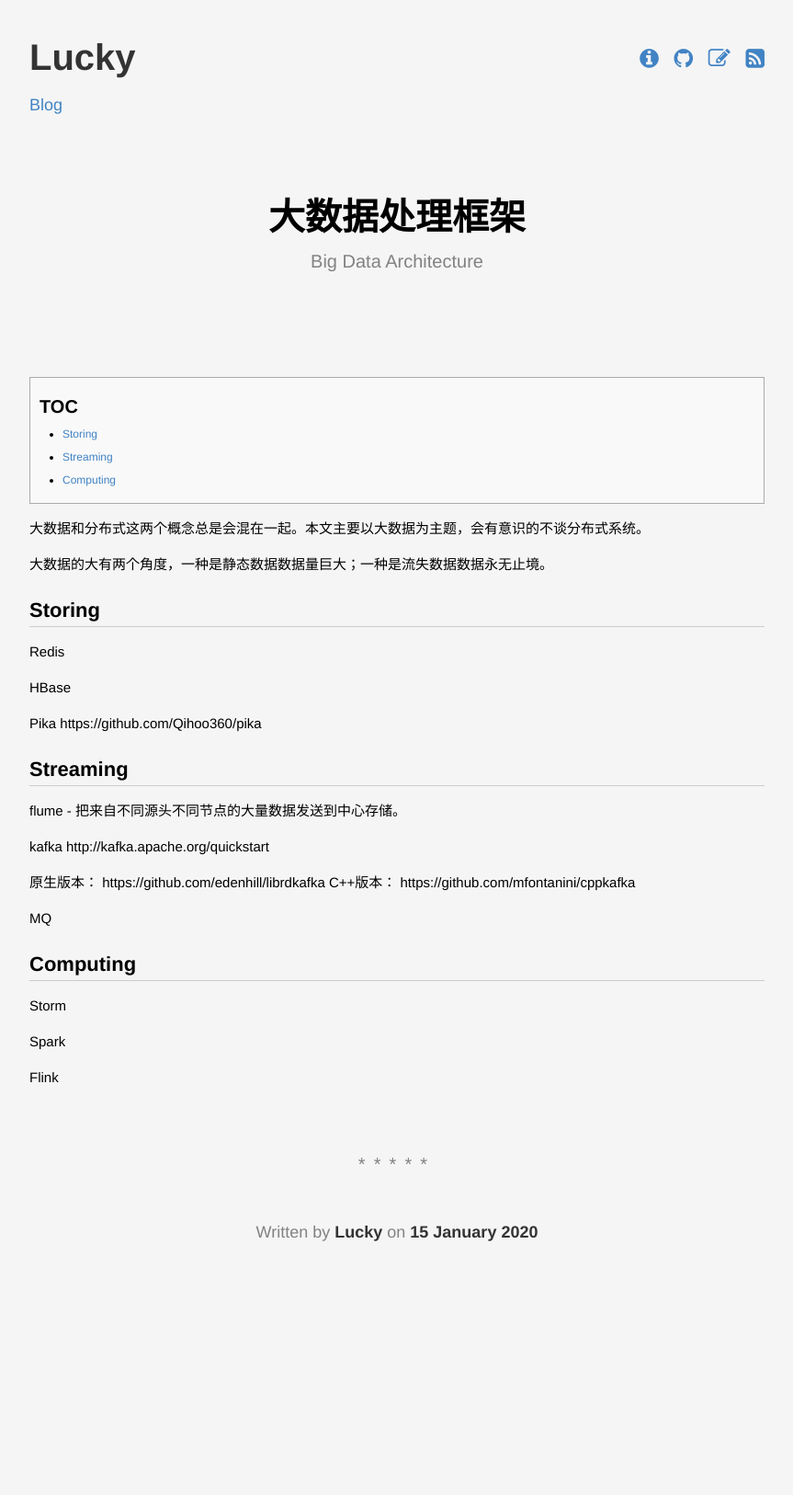
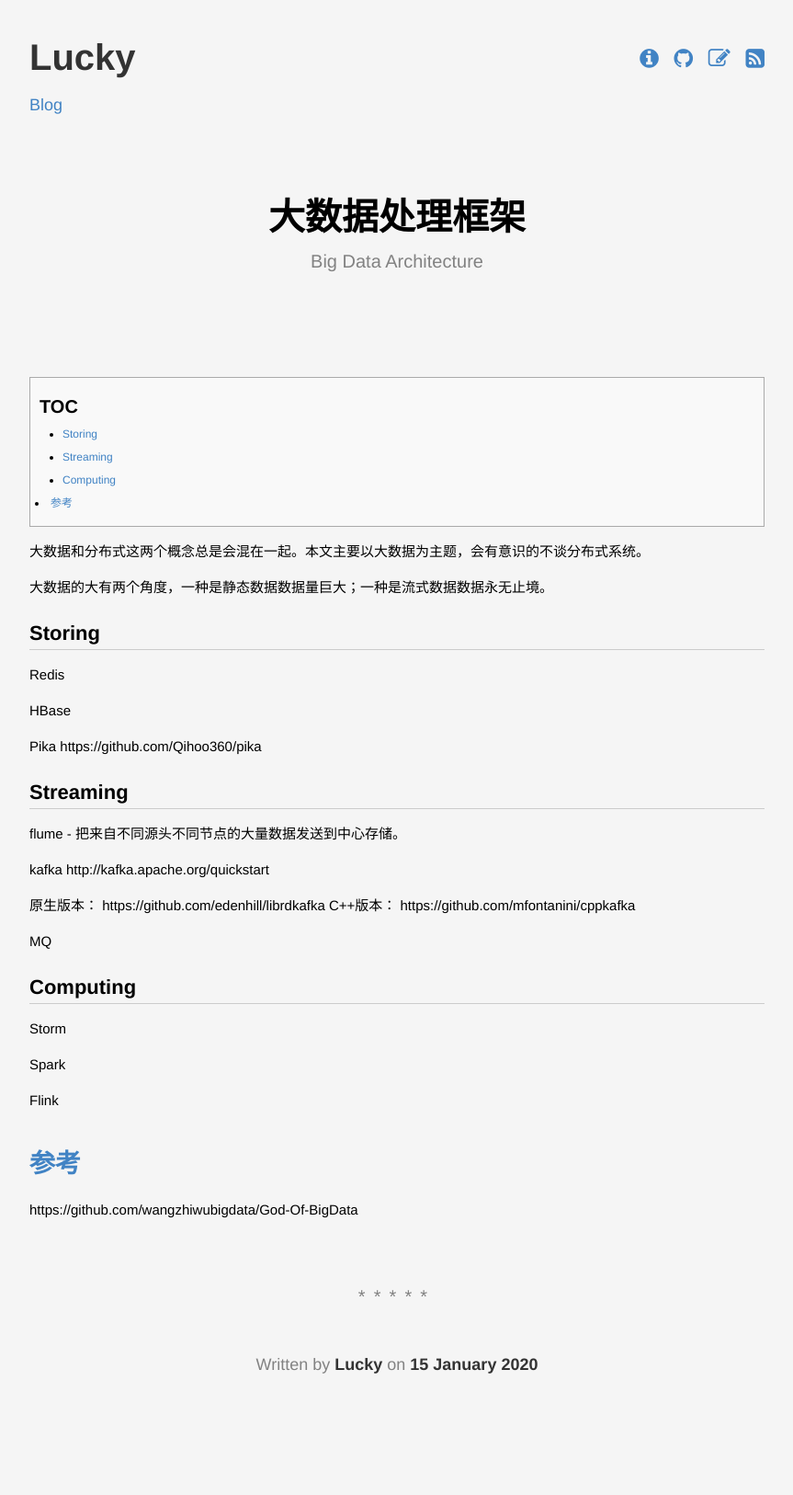
Before and after one commit to lucky521/blog, a Jekyll site: the page built from _posts/tech/2020-01-15-big-data-process.markdown, in a window 1280 px wide. Shown: the whole page at 92% size, without its empty margins (208-1071 px from the left). Built offline with Jekyll 4.4.1, drawn with Linux system fonts in a browser that asks for light colours; before the commit the page ends 1482 px from its top, so only the background shows below that.

Commit message:
Update 2020-01-15-big-data-process.markdown

```diff
--- a/_posts/tech/2020-01-15-big-data-process.markdown
+++ b/_posts/tech/2020-01-15-big-data-process.markdown
@@ -7,7 +7,7 @@
 
 大数据和分布式这两个概念总是会混在一起。本文主要以大数据为主题，会有意识的不谈分布式系统。
 
-大数据的大有两个角度，一种是静态数据数据量巨大；一种是流失数据数据永无止境。
+大数据的大有两个角度，一种是静态数据数据量巨大；一种是流式数据数据永无止境。
 
 
 ## Storing
@@ -39,3 +39,7 @@
 Spark
 
 Flink
+
+# 参考
+
+https://github.com/wangzhiwubigdata/God-Of-BigData
```
